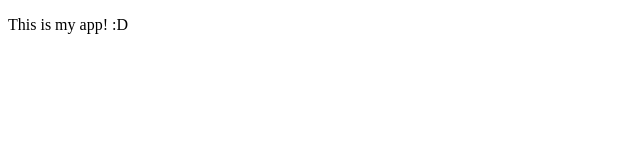
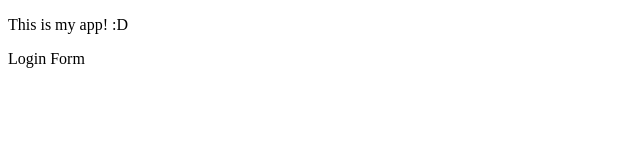
Before and after one commit to alannahdavidson/my-app, a plain HTML site: page index.html in a window 1280 px wide. Shown: the full height of the page, 0-640 px from the left. Drawn offline with Linux system fonts and the light colour scheme.

Commit message:
my branch

```diff
--- /dev/null
+++ b/dir1/app1.js
@@ -0,0 +1 @@
+console.log(12);
--- a/index.html
+++ b/index.html
@@ -8,5 +8,6 @@
 </head>
 <body>
     <p>This is my app! :D</p>
+    <p>Login Form</p>
 </body>
 </html>
```
Also changed, not shown: mybranch.html (added), 1 other file.
